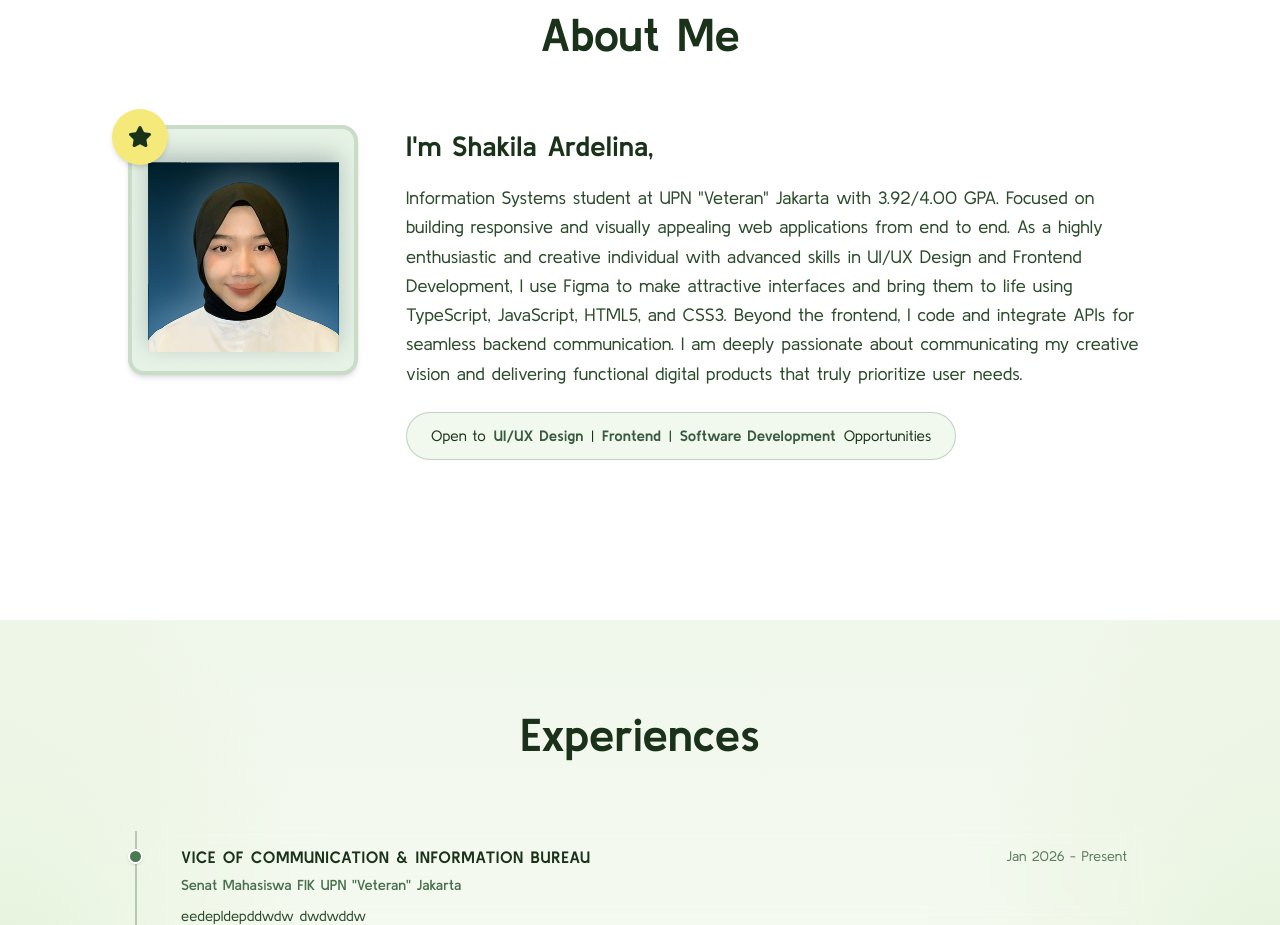
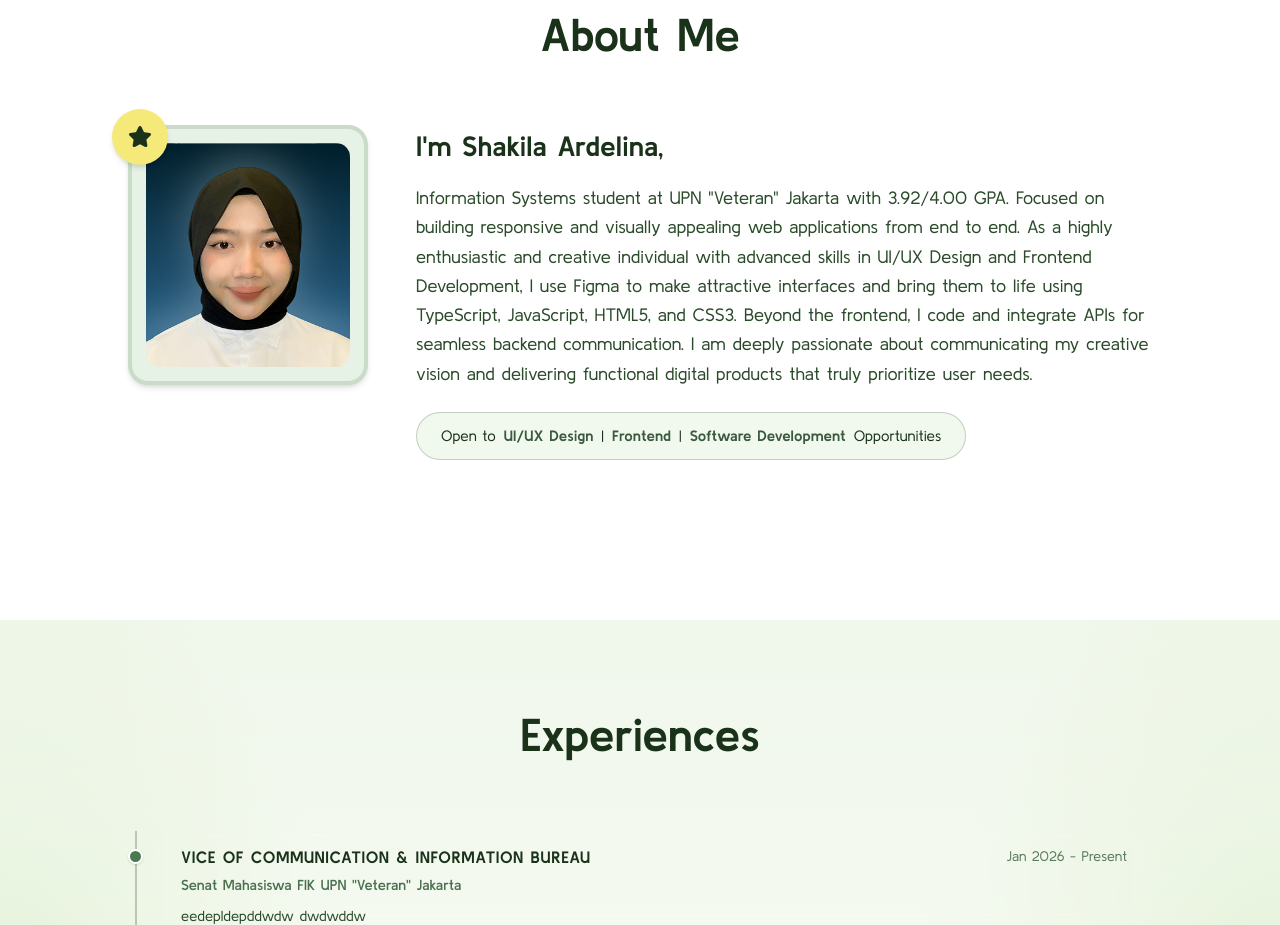
Before and after one commit to shakishack/Portfolio, a React (Vite) app in the folder web-portofolio/: page / in a window 1280 px wide. Shown: the part 880-1805 px from the top of the page. Built offline with nearby package versions, Linux system fonts and the light colour scheme; a web font is replaced by a local one.

Commit message:
style(aboutme): center photo inside frame with perfectly equal top/bottom padding

```diff
--- a/web-portofolio/src/components/AboutMe.jsx
+++ b/web-portofolio/src/components/AboutMe.jsx
@@ -12,16 +12,18 @@ export default function AboutMe() {
 
         <div className="flex flex-col md:flex-row gap-12 items-center md:items-start">
           <div className="flex-shrink-0 relative">
-            <div className="w-[230px] h-[250px] rounded-2xl overflow-hidden border-4 border-[#C8DCC8] shadow-md bg-[#E6F2E6]">
+            <div className="w-[230px] h-[250px] sm:w-[240px] sm:h-[260px] rounded-[20px] border-4 border-[#C8DCC8] shadow-md bg-[#E6F2E6] p-3.5 flex items-center justify-center">
+              <div className="w-full h-full rounded-[14px] overflow-hidden">
                 <img
                   src={personal.profileImage}
                   alt={personal.name}
-                className="w-full h-full object-cover object-top"
+                  className="w-full h-full object-cover object-center"
                   onError={(e) => {
                     e.target.onerror = null;
                     e.target.style.display = "none";
                   }}
                 />
+              </div>
             </div>
             <span className="absolute -left-4 -top-4 w-14 h-14 rounded-full bg-[#F5E97A] flex items-center justify-center shadow-md">
               <Star size={24} className="fill-[#1a321a] text-[#1a321a]" />
```
Also changed, not shown: web-portofolio/public/img/my-pfp.png, web-portofolio/public/img/my-profile.png (deleted). Lines whose indentation alone changed are shown as unchanged.
